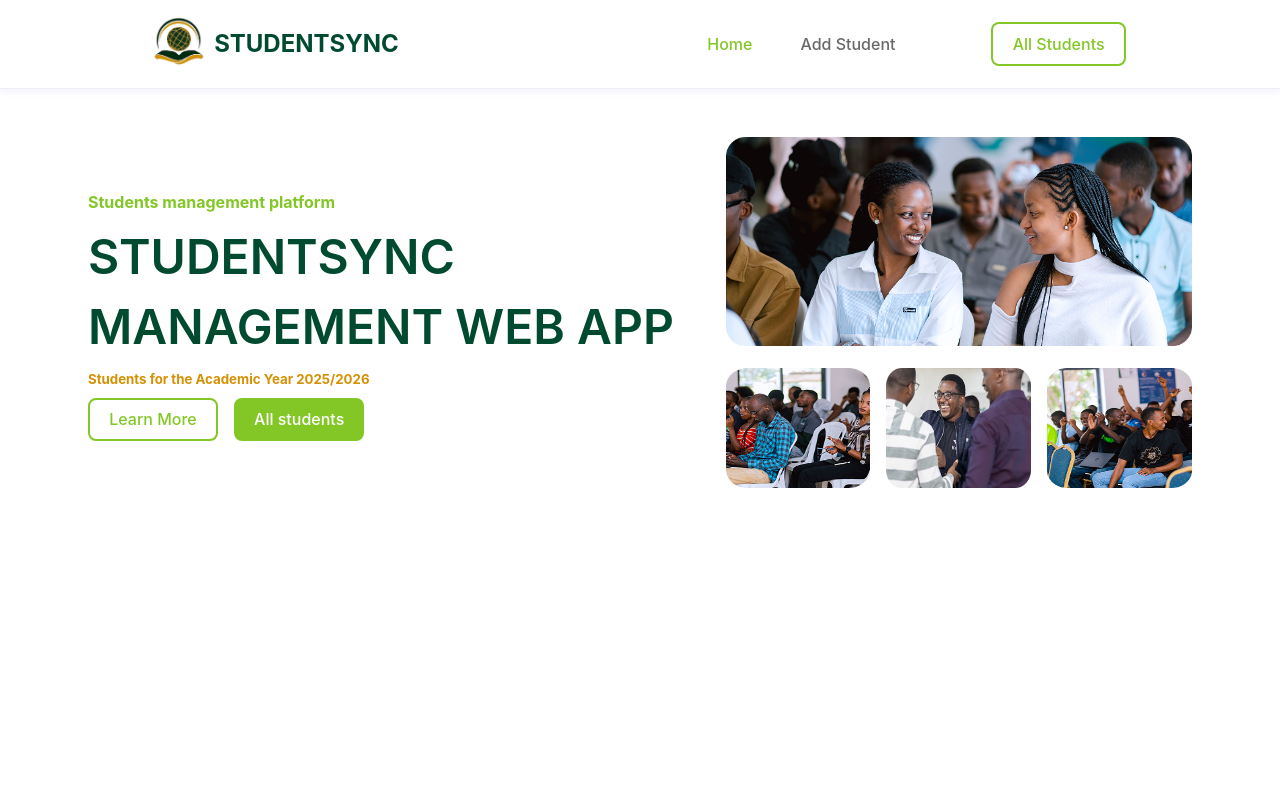
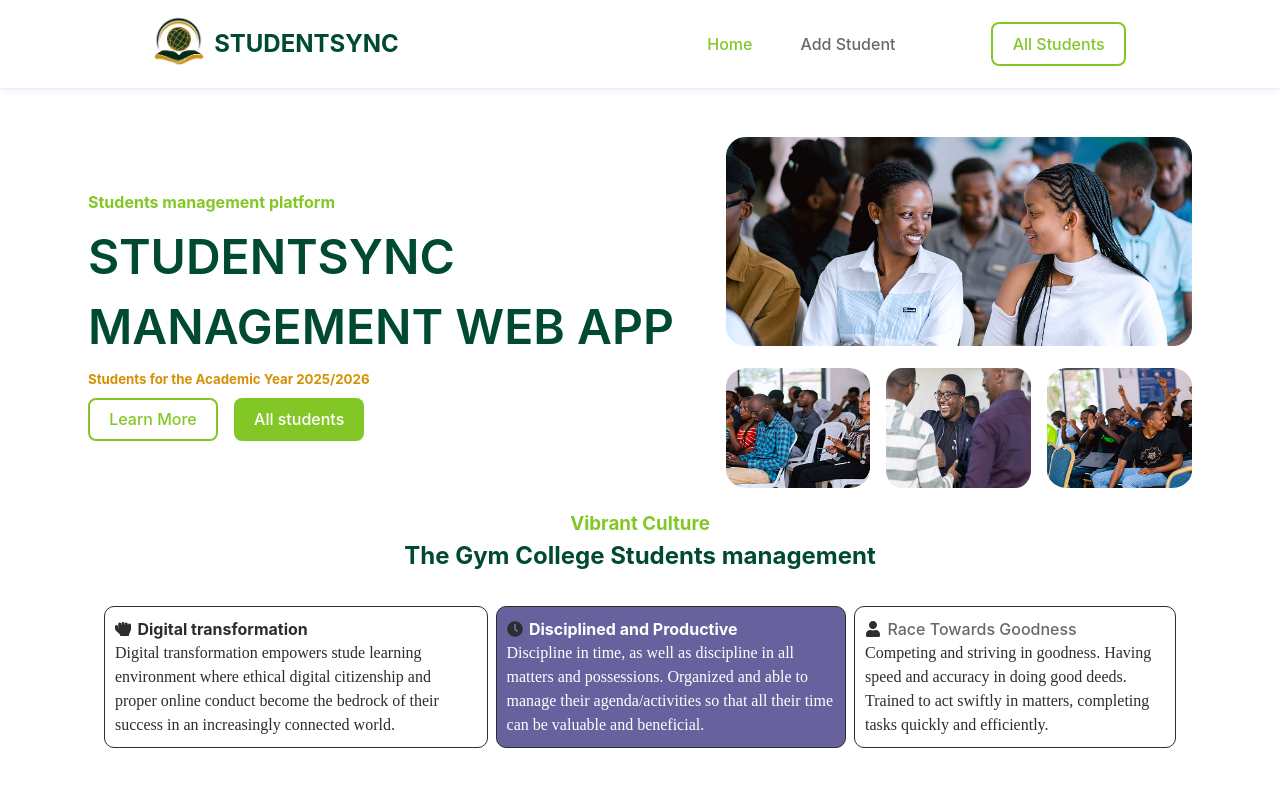
Before and after one commit to RP-Tumba/studentsync-frontend-emerald, a React (Vite) app: page / in a window 1280 px wide. Shown: the top 786 px of the page. Built offline with nearby package versions, Linux system fonts and the light colour scheme.

Commit message:
refactor: additional for banner

```diff
--- a/package.json
+++ b/package.json
@@ -22,6 +22,7 @@
     "axios": "^1.8.3",
     "react": "^19.0.0",
     "react-dom": "^19.0.0",
+    "react-icons": "^5.5.0",
     "react-router-dom": "^6.22.3",
     "zustand": "^5.0.3"
   },
--- a/src/index.css
+++ b/src/index.css
@@ -191,3 +191,32 @@ body{
 .text-white{
   color: #ffffff;
 }
+.culture h3{
+  text-align: center;
+}
+.culture h2{
+text-align: center;
+}
+.culture-icon-title{
+  display: flex;
+  gap:0.4rem;
+  align-items: center;
+}
+.low-size-p{
+  font-family: Poppins;
+  font-weight: 400;
+  font-size: 16px;
+}
+.culture-content1{
+  border: 1px solid;
+  padding: 10px;
+  border-radius: 10px;
+}
+.culture-content-bgl-blue{
+  background-color: #67629D;
+}
+.culture-content{
+  display: flex;
+  gap: 0.5rem;
+  padding: 2rem;
+}
--- a/src/pages/Home.jsx
+++ b/src/pages/Home.jsx
@@ -2,6 +2,7 @@ import img1 from '../assets/img-3.png';
 import img2 from '../assets/img-4.png';
 import img3 from '../assets/img-2.png';
 import img4 from '../assets/img-1.png';
+import { FaClock, FaHandRock, FaUser } from 'react-icons/fa';
 
 const Home = () => {
   return (
@@ -34,9 +35,53 @@ const Home = () => {
         </div>
       </div>
 
-      <div className="culture"></div>
+      <div className="culture">
+        <h3 className='text-green'>Vibrant Culture</h3>
+        <h2 className='text-gray'>The Gym College Students management</h2>
+      </div>
 
-      <div className="gallery"></div>
+
+      <div className="culture-content">
+
+
+
+        <div className='culture-content1'>
+          <div className="culture-icon-title">
+
+            <FaHandRock />
+            <h4 className='text-back'>Digital transformation</h4>
+          </div>
+          <p className='low-size-p'>Digital transformation empowers stude
+            learning environment where ethical digital citizenship and
+            proper online conduct become the bedrock of their
+            success in an increasingly connected world.</p>
+        </div>
+        <div  className='culture-content1 culture-content-bgl-blue'>
+          <div className="culture-icon-title">
+            <FaClock/>
+            <h4 className='text-white'>Disciplined and Productive</h4>
+          </div>
+             <p className='low-size-p text-white'>Discipline in time, as well as discipline in all matters and
+              possessions. Organized and able to manage their
+               agenda/activities so that all their time can be valuable
+                and beneficial.</p>
+        </div>
+        <div className='culture-content1'>
+          <div className="culture-icon-title">
+            <FaUser/>
+            <h4 className='text-black'>Race Towards Goodness</h4>
+          </div>
+          <p className='low-size-p'>Competing and striving in goodness. Having speed and
+          accuracy in doing good deeds. Trained to act swiftly in
+          matters, completing tasks quickly and efficiently.</p>
+        </div>
+      </div>
+
+
+      <div className="gallery">
+
+
+      </div>
     </div>
   );
 };
```
Also changed, not shown: 1 other file (tests, documents, lock files or other folders).
